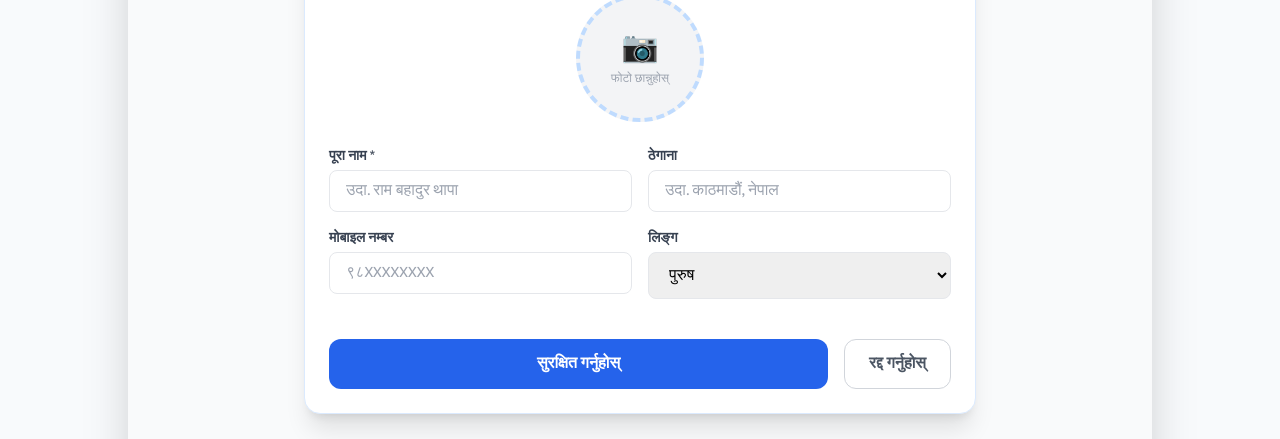
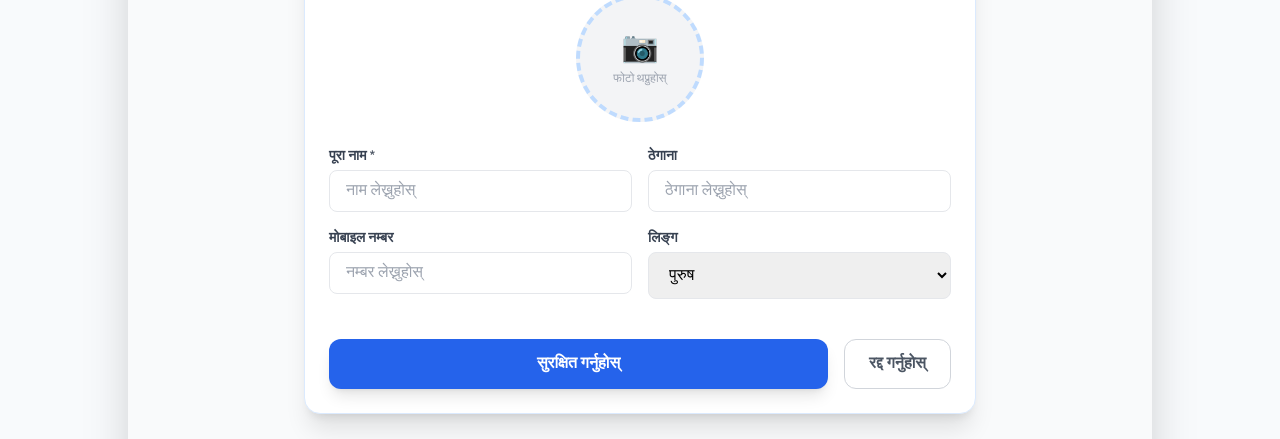
Before and after one commit to shuvasrj-cyber/lineage-1, a React (Vite) app: page / in a window 1280 px wide. Both pictures are taken after a click on the button "+ सदस्य थप्नुहोस्". Shown: the part 180-619 px from the top of the page. Built offline with nearby package versions, Linux system fonts and the light colour scheme.

Commit message:
Update MemberForm.tsx

```diff
--- a/components/MemberForm.tsx
+++ b/components/MemberForm.tsx
@@ -1,20 +1,22 @@
 
-import React, { useState, useRef } from 'react';
+import React, { useState, useRef, useEffect } from 'react';
 import { Member, RelationType } from '../types';
-import { RELATION_LIST } from '../constants';
+import { RELATION_LIST, RELATION_LABELS } from '../constants';
 
 interface MemberFormProps {
   onSave: (member: Member, relation?: { toId: string; type: RelationType }) => void;
   existingMembers: Member[];
   onCancel: () => void;
+  initialData?: Member;
+  isEdit?: boolean;
 }
 
-const MemberForm: React.FC<MemberFormProps> = ({ onSave, existingMembers, onCancel }) => {
-  const [name, setName] = useState('');
-  const [address, setAddress] = useState('');
-  const [mobile, setMobile] = useState('');
-  const [gender, setGender] = useState<'male' | 'female' | 'other'>('male');
-  const [photo, setPhoto] = useState<string | undefined>();
+const MemberForm: React.FC<MemberFormProps> = ({ onSave, existingMembers, onCancel, initialData, isEdit }) => {
+  const [name, setName] = useState(initialData?.name || '');
+  const [address, setAddress] = useState(initialData?.address || '');
+  const [mobile, setMobile] = useState(initialData?.mobile || '');
+  const [gender, setGender] = useState<'male' | 'female' | 'other'>(initialData?.gender || 'male');
+  const [photo, setPhoto] = useState<string | undefined>(initialData?.photo);
   const [relatedTo, setRelatedTo] = useState('');
   const [relationType, setRelationType] = useState<RelationType>(RelationType.CHHORA);
   const fileInputRef = useRef<HTMLInputElement>(null);
@@ -34,23 +36,27 @@ const MemberForm: React.FC<MemberFormProps> = ({ onSave, existingMembers, onCanc
     e.preventDefault();
     if (!name) return alert('कृपया नाम राख्नुहोस्');
 
-    const newMember: Member = {
-      id: crypto.randomUUID(),
+    const updatedMember: Member = {
+      id: initialData?.id || crypto.randomUUID(),
       name,
       address,
       mobile,
       gender,
       photo,
-      createdAt: Date.now(),
+      createdAt: initialData?.createdAt || Date.now(),
     };
 
-    const relation = relatedTo ? { toId: relatedTo, type: relationType } : undefined;
-    onSave(newMember, relation);
+    const relation = !isEdit && relatedTo ? { toId: relatedTo, type: relationType } : undefined;
+    onSave(updatedMember, relation);
   };
 
+  const selectedMemberName = existingMembers.find(m => m.id === relatedTo)?.name || '...';
+
   return (
-    <div className="bg-white p-6 rounded-2xl shadow-xl max-w-2xl mx-auto border border-blue-100">
-      <h2 className="text-2xl font-bold text-blue-800 mb-6 border-b pb-2">नयाँ सदस्य थप्नुहोस्</h2>
+    <div className="bg-white p-6 rounded-2xl shadow-xl max-w-2xl mx-auto border border-blue-100 mb-20">
+      <h2 className="text-2xl font-bold text-blue-800 mb-6 border-b pb-2">
+        {isEdit ? 'सदस्य विवरण सच्याउनुहोस्' : 'नयाँ सदस्य थप्नुहोस्'}
+      </h2>
       <form onSubmit={handleSubmit} className="space-y-6">
         <div className="flex flex-col items-center gap-4">
           <div
@@ -62,7 +68,7 @@ const MemberForm: React.FC<MemberFormProps> = ({ onSave, existingMembers, onCanc
             ) : (
               <div className="text-center text-gray-400">
                 <span className="text-3xl">📷</span>
-                <p className="text-xs mt-1">फोटो छान्नुहोस्</p>
+                <p className="text-xs mt-1">फोटो थप्नुहोस्</p>
               </div>
             )}
           </div>
@@ -82,8 +88,8 @@ const MemberForm: React.FC<MemberFormProps> = ({ onSave, existingMembers, onCanc
               type="text"
               value={name}
               onChange={(e) => setName(e.target.value)}
-              className="mt-1 w-full px-4 py-2 border rounded-lg outline-none"
-              placeholder="उदा. राम बहादुर थापा"
+              className="mt-1 w-full px-4 py-2 border rounded-lg outline-none focus:ring-2 focus:ring-blue-500"
+              placeholder="नाम लेख्नुहोस्"
               required
             />
           </div>
@@ -94,7 +100,7 @@ const MemberForm: React.FC<MemberFormProps> = ({ onSave, existingMembers, onCanc
               value={address}
               onChange={(e) => setAddress(e.target.value)}
               className="mt-1 w-full px-4 py-2 border rounded-lg outline-none"
-              placeholder="उदा. काठमाडौं, नेपाल"
+              placeholder="ठेगाना लेख्नुहोस्"
             />
           </div>
           <div>
@@ -104,7 +110,7 @@ const MemberForm: React.FC<MemberFormProps> = ({ onSave, existingMembers, onCanc
               value={mobile}
               onChange={(e) => setMobile(e.target.value)}
               className="mt-1 w-full px-4 py-2 border rounded-lg outline-none"
-              placeholder="९८XXXXXXXX"
+              placeholder="नम्बर लेख्नुहोस्"
             />
           </div>
           <div>
@@ -121,11 +127,12 @@ const MemberForm: React.FC<MemberFormProps> = ({ onSave, existingMembers, onCanc
           </div>
         </div>
 
-        {existingMembers.length > 0 && (
+        {!isEdit && existingMembers.length > 0 && (
           <div className="bg-blue-50 p-4 rounded-xl border border-blue-100">
-            <h3 className="text-sm font-bold text-blue-800 mb-3">नाता सम्बन्ध जोड्नुहोस्</h3>
+            <h3 className="text-sm font-bold text-blue-800 mb-3 underline">नाता सम्बन्ध स्पष्ट पार्नुहोस्:</h3>
             <div className="grid grid-cols-1 md:grid-cols-2 gap-4">
               <div>
+                <label className="text-xs text-blue-600 block mb-1">पहिल्यै भएको सदस्य छान्नुहोस्:</label>
                 <select
                   value={relatedTo}
                   onChange={(e) => setRelatedTo(e.target.value)}
@@ -138,6 +145,7 @@ const MemberForm: React.FC<MemberFormProps> = ({ onSave, existingMembers, onCanc
                 </select>
               </div>
               <div>
+                <label className="text-xs text-blue-600 block mb-1">नयाँ सदस्यको नाता सम्बन्ध:</label>
                 <select
                   disabled={!relatedTo}
                   value={relationType}
@@ -150,12 +158,26 @@ const MemberForm: React.FC<MemberFormProps> = ({ onSave, existingMembers, onCanc
                 </select>
               </div>
             </div>
+            {relatedTo && (
+              <div className="mt-4 p-3 bg-white/80 rounded-lg border border-blue-200 text-center animate-pulse">
+                <p className="text-sm font-black text-blue-900">
+                   सम्बन्ध पुष्टि:
+                </p>
+                <p className="text-base font-bold text-blue-700 mt-1">
+                   "{name || '[नयाँ सदस्य]'}" चाहिँ "{selectedMemberName}" को "{RELATION_LABELS[relationType]}" हुन्।
+                </p>
+              </div>
+            )}
           </div>
         )}
 
         <div className="flex gap-4 pt-4">
-          <button type="submit" className="flex-1 bg-blue-600 text-white font-bold py-3 rounded-xl">सुरक्षित गर्नुहोस्</button>
-          <button type="button" onClick={onCancel} className="px-6 py-3 border border-gray-300 font-bold rounded-xl text-gray-600">रद्द गर्नुहोस्</button>
+          <button type="submit" className="flex-1 bg-blue-600 text-white font-bold py-3 rounded-xl shadow-lg hover:bg-blue-700 active:scale-95 transition">
+            {isEdit ? 'विवरण अद्यावधिक गर्नुहोस्' : 'सुरक्षित गर्नुहोस्'}
+          </button>
+          <button type="button" onClick={onCancel} className="px-6 py-3 border border-gray-300 font-bold rounded-xl text-gray-600">
+            रद्द गर्नुहोस्
+          </button>
         </div>
       </form>
     </div>
```
